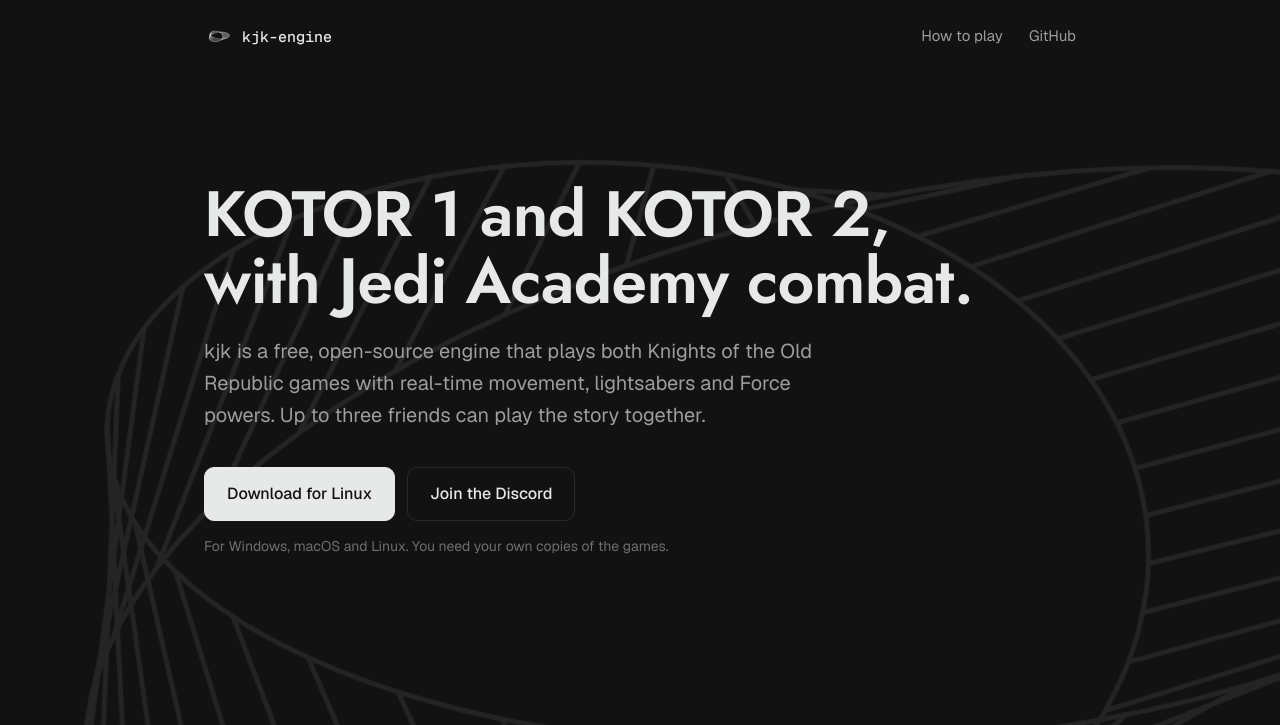
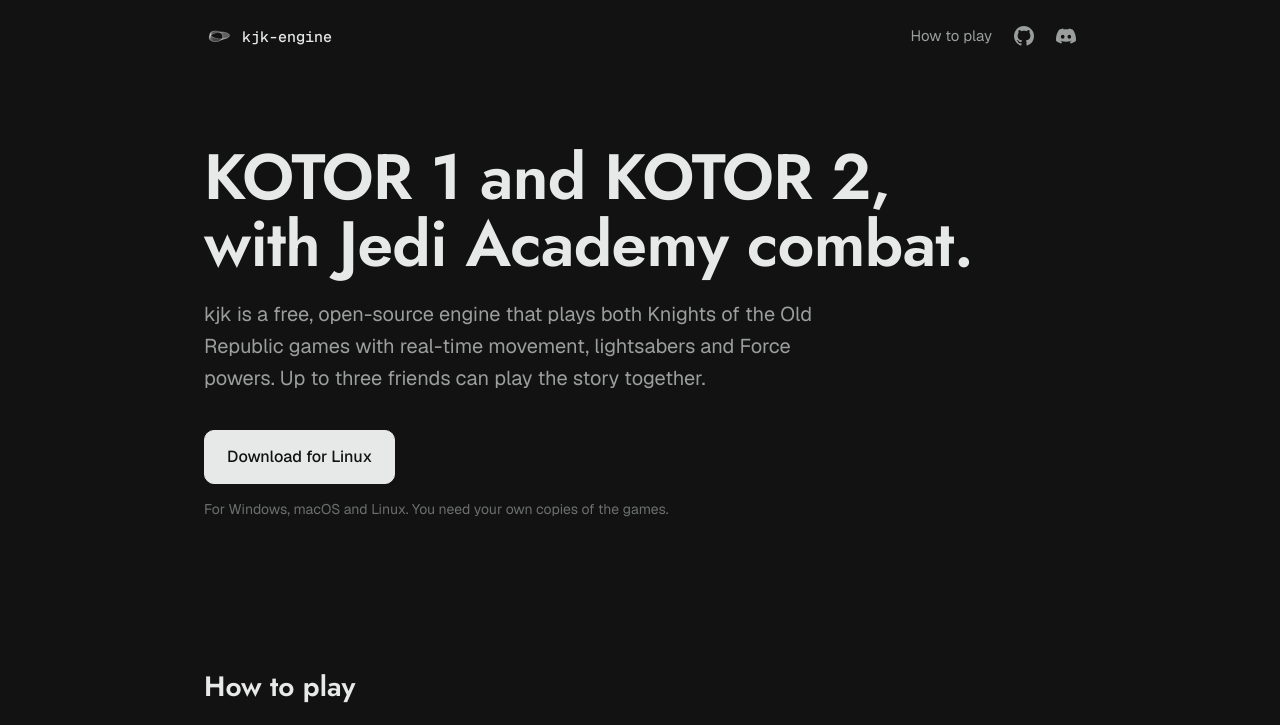
Before and after one commit to kjk-engine/kjk, a plain HTML site: page site/index.html in a window 1280 px wide. Shown: the top 725 px of the page. Drawn offline with nearby package versions, Linux system fonts and the light colour scheme; no server answers.

Commit message:
GitHub and Discord icons in the top bar
The background logo and the Join the Discord button are removed. The top bar now shows a GitHub icon and a Discord icon instead of the GitHub text link.

```diff
--- a/site/index.html
+++ b/site/index.html
@@ -38,8 +38,10 @@
   .mark { display: flex; align-items: center; gap: 10px; text-decoration: none;
     font: 500 15px/1 "Geist Mono", monospace; }
   .mark img { width: 28px; height: 28px; border-radius: 6px; }
-  nav a { color: var(--muted); text-decoration: none; margin-left: 22px; font-size: 15px; }
+  nav { display: flex; align-items: center; gap: 22px; }
+  nav a { color: var(--muted); text-decoration: none; font-size: 15px; display: flex; transition: color .15s; }
   nav a:hover { color: var(--text); }
+  nav svg { width: 20px; height: 20px; fill: currentColor; }
 
   .hero { padding: 72px 0 40px; }
   .hero h1 {
@@ -56,19 +58,8 @@
   }
   .btn.primary { background: var(--text); color: var(--bg); border-color: var(--text); }
   .btn.primary:hover { background: #fff; }
-  .btn.ghost:hover { border-color: var(--faint); }
   .small { font-size: 14px; color: var(--faint); margin-top: 14px; }
 
-  .bg-logo {
-    position: fixed; z-index: -1; pointer-events: none;
-    top: 6vh; left: 50%; width: max(1500px, 135vw);
-    margin-left: calc(max(1500px, 135vw) / -2 + 18vw);
-    opacity: 0.075; will-change: transform;
-  }
-  .bg-logo img { display: block; width: 100%; height: auto; }
-  .wrap { position: relative; }
-
-  .hero { min-height: 72vh; display: flex; flex-direction: column; justify-content: center; }
   section { padding: 96px 0 0; }
   h2 { font: 600 28px/1.2 Jost, sans-serif; margin: 0 0 24px; }
 
@@ -111,18 +102,17 @@
     .wrap { padding: 0 16px; }
     nav a:not(.keep) { display: none; }
     .hero { padding-top: 40px; }
-    .hero { min-height: 0; }
   }
 </style>
 </head>
 <body>
-<div class="bg-logo" aria-hidden="true"><img src="logo-bg.svg" alt=""></div>
 <div class="wrap">
   <header class="top">
     <a class="mark" href="./"><img src="kjk.svg" alt="">kjk-engine</a>
     <nav>
       <a href="#play">How to play</a>
-      <a class="keep" href="https://github.com/kjk-engine/kjk">GitHub</a>
+      <a class="keep" href="https://github.com/kjk-engine/kjk" aria-label="GitHub" title="GitHub"><svg viewBox="0 0 16 16" aria-hidden="true"><path d="M8 0C3.58 0 0 3.58 0 8c0 3.54 2.29 6.53 5.47 7.59.4.07.55-.17.55-.38 0-.19-.01-.82-.01-1.49-2.01.37-2.53-.49-2.69-.94-.09-.23-.48-.94-.82-1.13-.28-.15-.68-.52-.01-.53.63-.01 1.08.58 1.23.82.72 1.21 1.87.87 2.33.66.07-.52.28-.87.51-1.07-1.78-.2-3.64-.89-3.64-3.95 0-.87.31-1.59.82-2.15-.08-.2-.36-1.02.08-2.12 0 0 .67-.21 2.2.82.64-.18 1.32-.27 2-.27.68 0 1.36.09 2 .27 1.53-1.04 2.2-.82 2.2-.82.44 1.1.16 1.92.08 2.12.51.56.82 1.27.82 2.15 0 3.07-1.87 3.75-3.65 3.95.29.25.54.73.54 1.48 0 1.07-.01 1.93-.01 2.2 0 .21.15.46.55.38A8.013 8.013 0 0016 8c0-4.42-3.58-8-8-8z"/></svg></a>
+      <a class="keep" href="https://discord.gg/23bAu2wvH" aria-label="Discord" title="Discord"><svg viewBox="0 0 24 24" aria-hidden="true"><path d="M20.317 4.3698a19.7913 19.7913 0 00-4.8851-1.5152.0741.0741 0 00-.0785.0371c-.211.3753-.4447.8648-.6083 1.2495-1.8447-.2762-3.68-.2762-5.4868 0-.1636-.3933-.4058-.8742-.6177-1.2495a.077.077 0 00-.0785-.037 19.7363 19.7363 0 00-4.8852 1.515.0699.0699 0 00-.0321.0277C.5334 9.0458-.319 13.5799.0992 18.0578a.0824.0824 0 00.0312.0561c2.0528 1.5076 4.0413 2.4228 5.9929 3.0294a.0777.0777 0 00.0842-.0276c.4616-.6304.8731-1.2952 1.226-1.9942a.076.076 0 00-.0416-.1057c-.6528-.2476-1.2743-.5495-1.8722-.8923a.077.077 0 01-.0076-.1277c.1258-.0943.2517-.1923.3718-.2914a.0743.0743 0 01.0776-.0105c3.9278 1.7933 8.18 1.7933 12.0614 0a.0739.0739 0 01.0785.0095c.1202.099.246.1981.3728.2924a.077.077 0 01-.0066.1276 12.2986 12.2986 0 01-1.873.8914.0766.0766 0 00-.0407.1067c.3604.698.7719 1.3628 1.225 1.9932a.076.076 0 00.0842.0286c1.961-.6067 3.9495-1.5219 6.0023-3.0294a.077.077 0 00.0313-.0552c.5004-5.177-.8382-9.6739-3.5485-13.6604a.061.061 0 00-.0312-.0286zM8.02 15.3312c-1.1825 0-2.1569-1.0857-2.1569-2.419 0-1.3332.9555-2.4189 2.157-2.4189 1.2108 0 2.1757 1.0952 2.1568 2.419 0 1.3332-.9555 2.4189-2.1569 2.4189zm7.9748 0c-1.1825 0-2.1569-1.0857-2.1569-2.419 0-1.3332.9554-2.4189 2.1569-2.4189 1.2108 0 2.1757 1.0952 2.1568 2.419 0 1.3332-.946 2.4189-2.1568 2.4189Z"/></svg></a>
     </nav>
   </header>
 
@@ -131,7 +121,6 @@
     <p class="lead">kjk is a free, open-source engine that plays both Knights of the Old Republic games with real-time movement, lightsabers and Force powers. Up to three friends can play the story together.</p>
     <div class="actions">
       <a class="btn primary" id="hero-dl" href="#play">Download the launcher</a>
-      <a class="btn ghost" href="https://discord.gg/23bAu2wvH">Join the Discord</a>
     </div>
     <p class="small" id="hero-note">For Windows, macOS and Linux. You need your own copies of the games.</p>
   </div>
@@ -165,27 +154,6 @@
 </div>
 
 <script>
-  // The background logo moves up slower than the page and turns a little, and leans toward the mouse.
-  (function () {
-    if (matchMedia("(prefers-reduced-motion: reduce)").matches) return;
-    var logo = document.querySelector(".bg-logo");
-    var mx = 0, my = 0, tx = 0, ty = 0, queued = false;
-    function draw() {
-      queued = false;
-      tx += (mx - tx) * 0.08; ty += (my - ty) * 0.08;
-      var y = window.scrollY;
-      logo.style.transform =
-        "translate3d(" + (tx * 18) + "px," + (y * -0.18 + ty * 12) + "px,0) rotate(" + (-8 + y * 0.012) + "deg)";
-      if (Math.abs(mx - tx) > 0.001 || Math.abs(my - ty) > 0.001) frame();
-    }
-    function frame() { if (!queued) { queued = true; requestAnimationFrame(draw); } }
-    addEventListener("scroll", frame, { passive: true });
-    addEventListener("mousemove", function (e) {
-      mx = e.clientX / innerWidth - 0.5; my = e.clientY / innerHeight - 0.5; frame();
-    });
-    frame();
-  })();
-
   // Link each download straight to the newest launcher file, and put the visitor's own system first.
   (function () {
     var ua = navigator.userAgent;
```
Also changed, not shown: site/logo-bg.svg (deleted).
